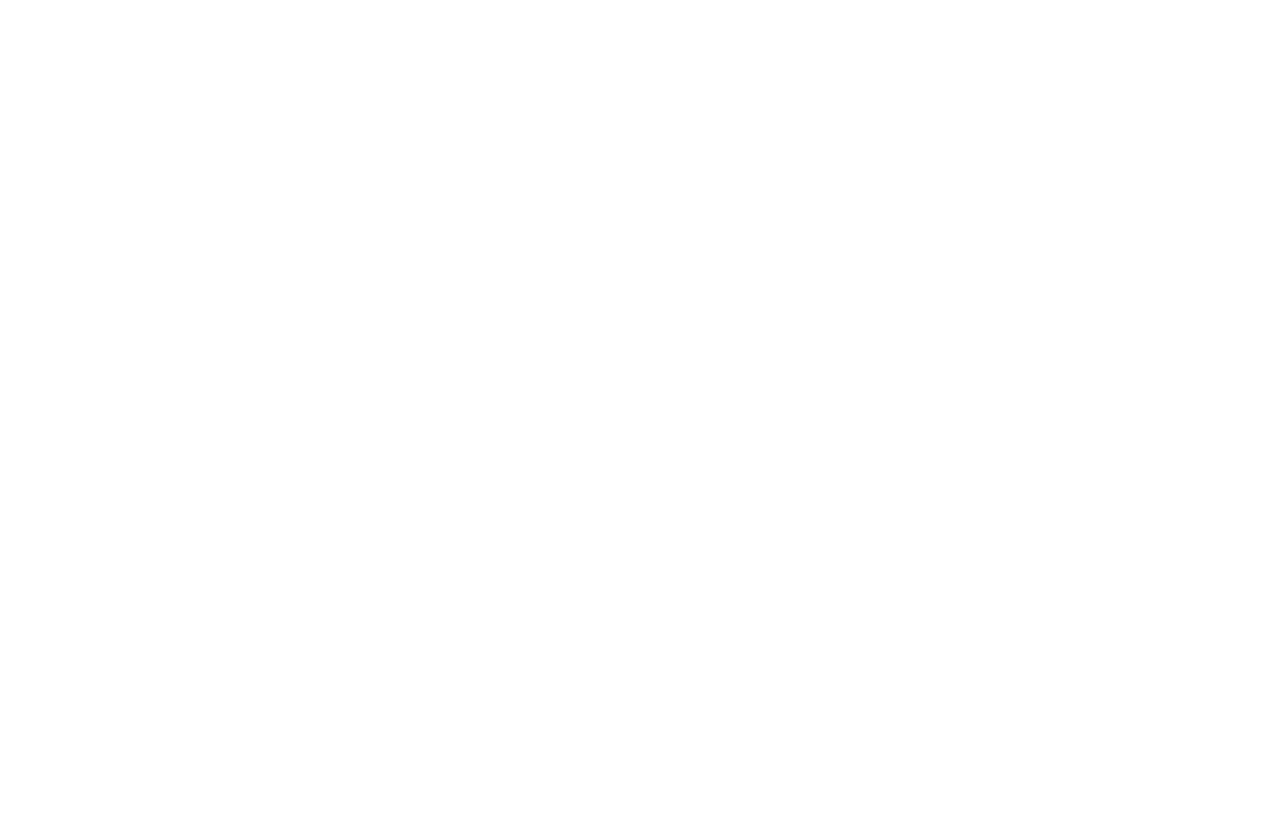
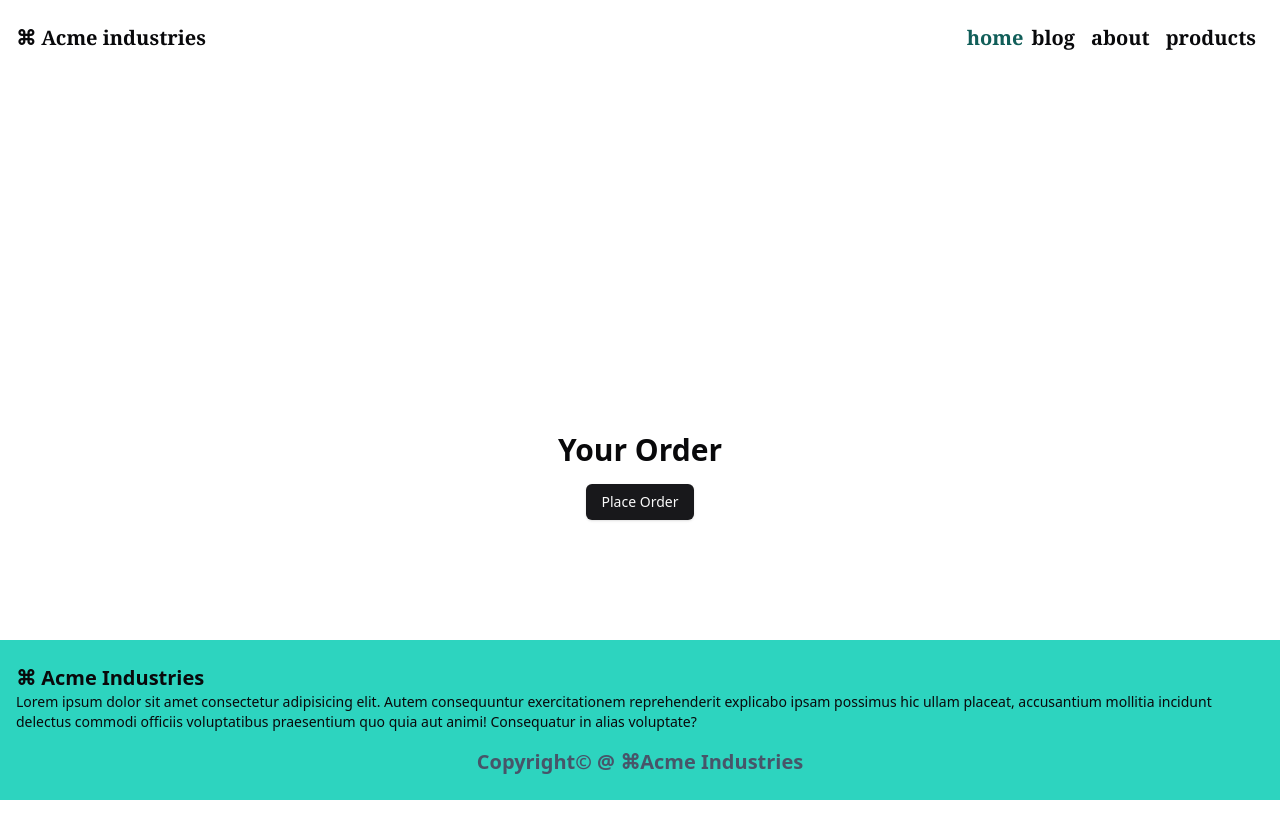
Before and after one commit to 91FAhmed/nextjs-playground, a Next.js app: page /orderproduct in a window 1280 px wide. Before the commit this address had no page. Shown: the top 838 px of the page. Before the commit the page ends 800 px from the top, so only its background shows below. Built offline with nearby package versions, Linux system fonts and the light colour scheme.

Commit message:
cache routing

```diff
--- /dev/null
+++ b/src/app/orderproduct/page.tsx
@@ -0,0 +1,29 @@
+"use client";
+
+import { useState } from "react";
+import { Button } from "@/components/ui/button";
+import { PlacingOrderOverlay } from "@/components/placing-order-overlay";
+
+export default function OrderPage() {
+  const [isPlacingOrder, setIsPlacingOrder] = useState(false);
+
+  const handlePlaceOrder = () => {
+    setIsPlacingOrder(true);
+    // Simulate order processing
+    setTimeout(() => {
+      setIsPlacingOrder(false);
+      // Here you would typically navigate to an order confirmation page
+      alert("Order placed successfully!");
+    }, 3000);
+  };
+
+  return (
+    <div className="min-h-screen flex items-center justify-center bg-background">
+      <div className="text-center">
+        <h1 className="text-3xl font-bold mb-4">Your Order</h1>
+        <Button onClick={handlePlaceOrder}>Place Order</Button>
+      </div>
+      <PlacingOrderOverlay isVisible={isPlacingOrder} />
+    </div>
+  );
+}
--- a/src/app/products/[productsid]/page.tsx
+++ b/src/app/products/[productsid]/page.tsx
@@ -1,4 +1,6 @@
 import { Metadata } from "next";
+
+import Link from "next/link";
 type props = {
   params: {
     productid: string;
@@ -34,6 +36,12 @@
           {`${productsid} Lorem ipsum dolor sit amet consectetur,
           adipisicing elit. Ducimus sit porro deleniti?`}
         </h1>
+        <Link
+          className="bg-slate-600 text-white hover:transition-colors hover:bg-green-400"
+          href="/orderproduct"
+        >
+          Order Now!
+        </Link>
       </div>
     </div>
   );
--- /dev/null
+++ b/src/components/placing-order-overlay.tsx
@@ -0,0 +1,29 @@
+import { Loader2 } from "lucide-react";
+
+interface PlacingOrderOverlayProps {
+  isVisible: boolean;
+}
+
+export function PlacingOrderOverlay({ isVisible }: PlacingOrderOverlayProps) {
+  if (!isVisible) return null;
+
+  return (
+    <div
+      className="fixed inset-0 bg-background/80 backdrop-blur-sm z-50 flex items-center justify-center"
+      role="dialog"
+      aria-modal="true"
+    >
+      <div className="bg-card text-card-foreground rounded-lg shadow-lg p-6 max-w-sm w-full mx-4 space-y-4">
+        <div className="flex justify-center">
+          <Loader2 className="h-12 w-12 animate-spin text-primary" />
+        </div>
+        <h2 className="text-2xl font-semibold text-center">
+          Placing Your Order
+        </h2>
+        <p className="text-center text-muted-foreground">
+          Please wait while we process your order. This may take a few moments.
+        </p>
+      </div>
+    </div>
+  );
+}
```
